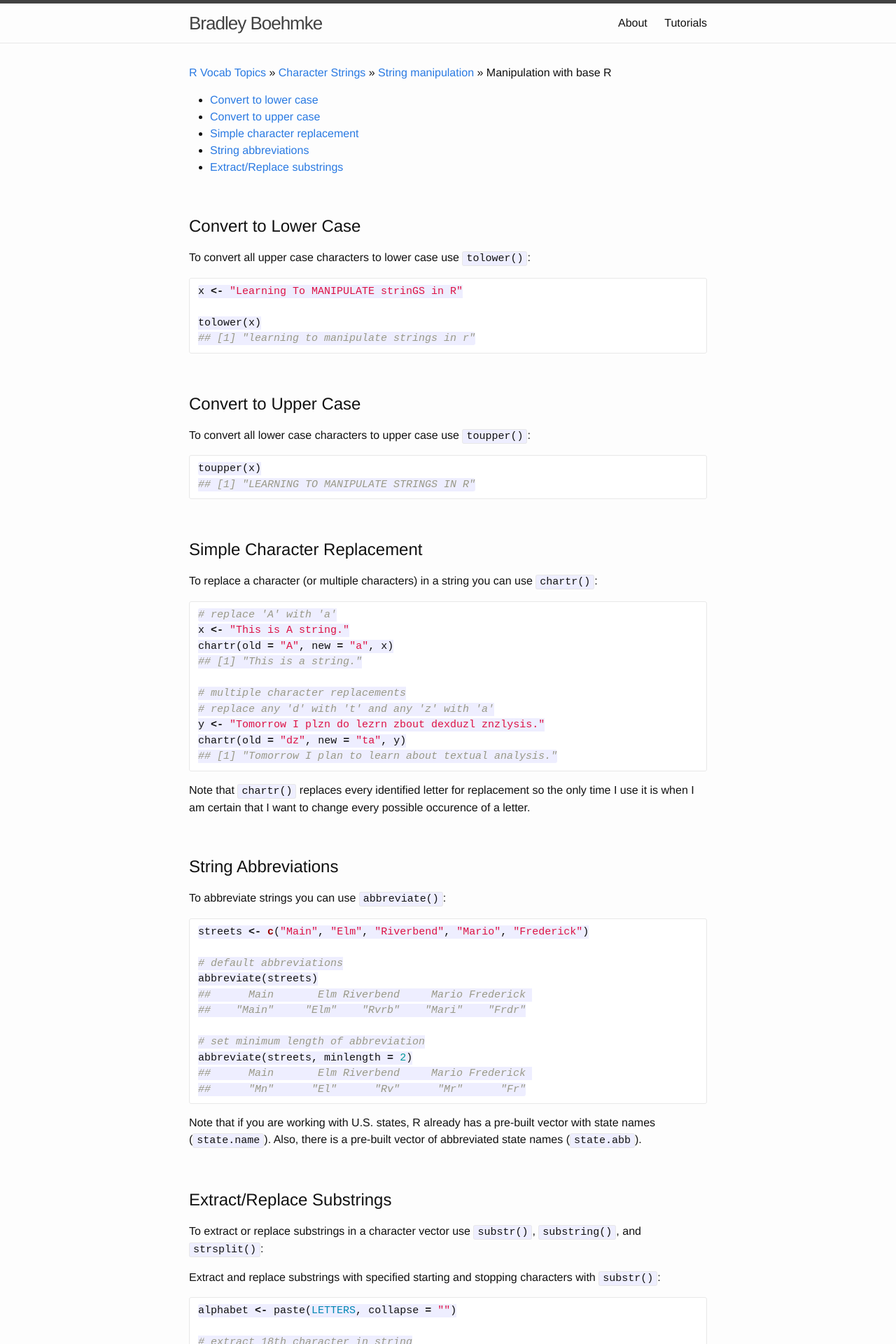
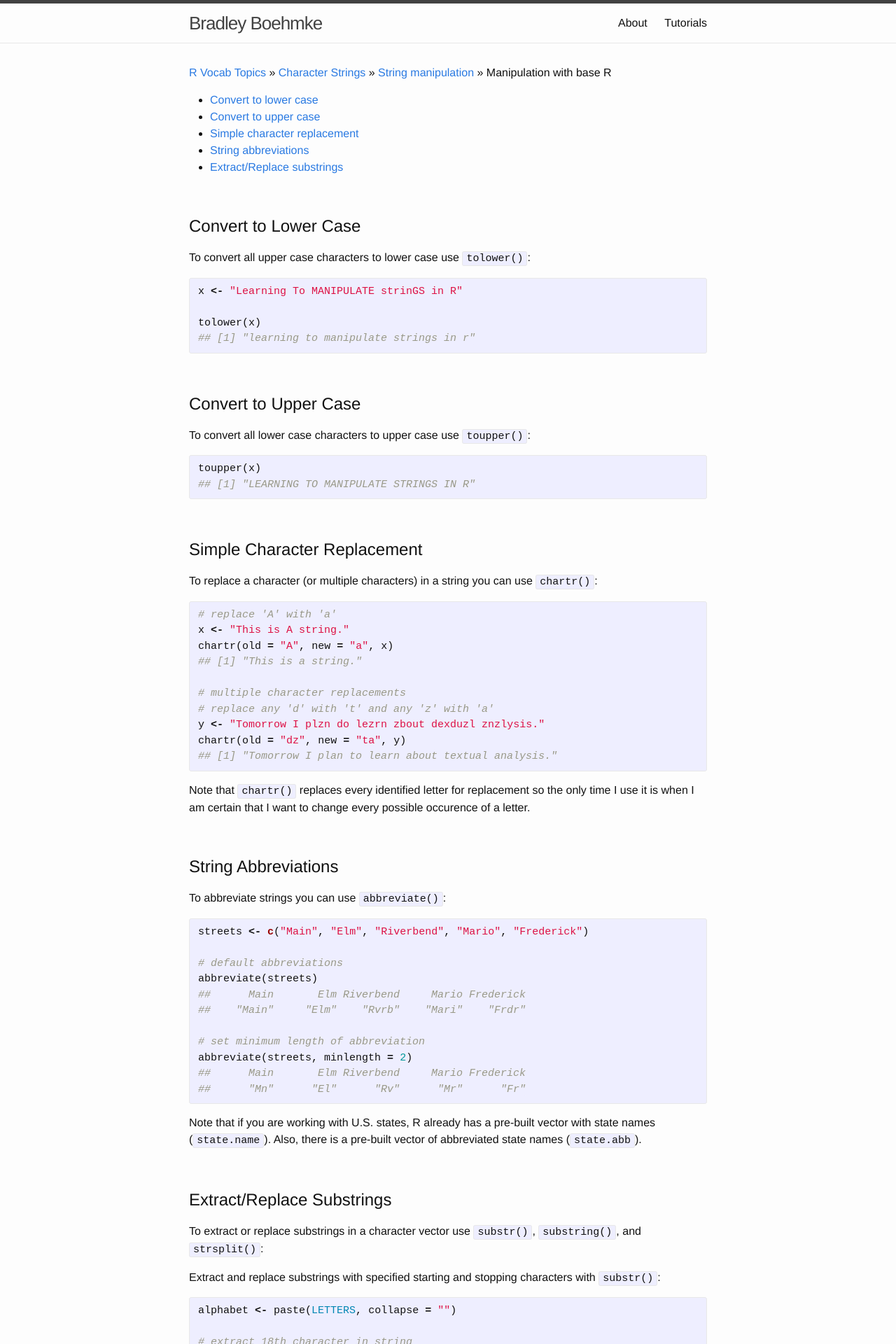
Before and after one commit to bradleyboehmke/bradleyboehmke, a Jekyll site: the page built from tutorials/manipulation_base_r.md, in a window 1280 px wide. Shown: the top 1920 px of the page at 70% size. Built offline with Jekyll 4.4.1, drawn with Linux system fonts in a browser that asks for light colours.

Commit message:
Update manipulation_base_r.md

````diff
--- a/tutorials/manipulation_base_r.md
+++ b/tutorials/manipulation_base_r.md
@@ -18,12 +18,12 @@
 # Convert to Lower Case
 To convert all upper case characters to lower case use `tolower()`:
 
-```r
+{% highlight r %}
 x <- "Learning To MANIPULATE strinGS in R"
 
 tolower(x)
 ## [1] "learning to manipulate strings in r"
-```
+{% endhighlight %}
 
 <br>
 
@@ -32,10 +32,10 @@
 # Convert to Upper Case
 To convert all lower case characters to upper case use `toupper()`:
 
-```r
+{% highlight r %}
 toupper(x)
 ## [1] "LEARNING TO MANIPULATE STRINGS IN R"
-```
+{% endhighlight %}
 
 <br>
 
@@ -44,7 +44,7 @@
 # Simple Character Replacement
 To replace a character (or multiple characters) in a string you can use `chartr()`:
 
-```r
+{% highlight r %}
 # replace 'A' with 'a'
 x <- "This is A string."
 chartr(old = "A", new = "a", x)
@@ -55,7 +55,7 @@
 y <- "Tomorrow I plzn do lezrn zbout dexduzl znzlysis."
 chartr(old = "dz", new = "ta", y)
 ## [1] "Tomorrow I plan to learn about textual analysis."
-```
+{% endhighlight %}
 
 Note that `chartr()` replaces every identified letter for replacement so the only time I use it is when I am certain that I want to change every possible occurence of a letter.
 
@@ -66,7 +66,7 @@
 # String Abbreviations
 To abbreviate strings you can use `abbreviate()`:
 
-```r
+{% highlight r %}
 streets <- c("Main", "Elm", "Riverbend", "Mario", "Frederick")
 
 # default abbreviations
@@ -78,7 +78,7 @@
 abbreviate(streets, minlength = 2)
 ##      Main       Elm Riverbend     Mario Frederick
 ##      "Mn"      "El"      "Rv"      "Mr"      "Fr"
-```
+{% endhighlight %}
 
 Note that if you are working with U.S. states, R already has a pre-built vector with state names (`state.name`).  Also, there is a pre-built vector of abbreviated state names (`state.abb`).
 
@@ -91,7 +91,7 @@
 
 Extract and replace substrings with specified starting and stopping characters with `substr()`:
 
-```r
+{% highlight r %}
 alphabet <- paste(LETTERS, collapse = "")
 
 # extract 18th character in string
@@ -106,13 +106,13 @@
 substr(alphabet, start = 19, stop = 24) <- "RRRRRR"
 alphabet
 ## [1] "ABCDEFGHIJKLMNOPQRRRRRRRYZ"
-```
+{% endhighlight %}
 
 <br>
 
 Extract and replace substrings with only a specified starting point with `substr()`.  Also allows you to extract/replace in a recursive fashion:
 
-```r
+{% highlight r %}
 alphabet <- paste(LETTERS, collapse = "")
 
 # extract 18th through last character
@@ -127,13 +127,13 @@
 # recursive extraction; specify start and stop positions
 substring(alphabet, first = 1:5, last = 3:7)
 ## [1] "ABC" "BCD" "CDE" "DEF" "EFG"
-```
+{% endhighlight %}
 
 <br>
 
 To split the elements of a character string use `strsplit()`:
 
-```r
+{% highlight r %}
 z <- "The day after I will take a break and drink a beer."
 strsplit(z, split = " ")
 ## [[1]]
@@ -144,14 +144,14 @@
 strsplit(a, split = "-")
 ## [[1]]
 ## [1] "Alabama"    "Alaska"     "Arizona"    "Arkansas"   "California"
-```
+{% endhighlight %}
 
 Note that the output of `strsplit()` is a list.  To convert the output to a simple atomic vector simply wrap in `unlist()`:
 
-```r
+{% highlight r %}
 unlist(strsplit(a, split = "-"))
 ## [1] "Alabama"    "Alaska"     "Arizona"    "Arkansas"   "California"
-```
+{% endhighlight %}
 
 <br>
 
````
